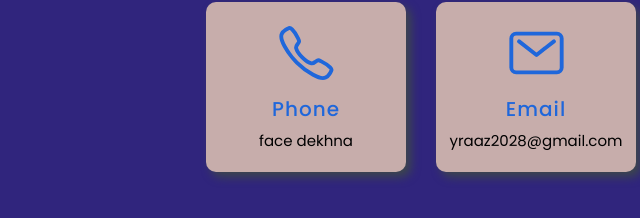
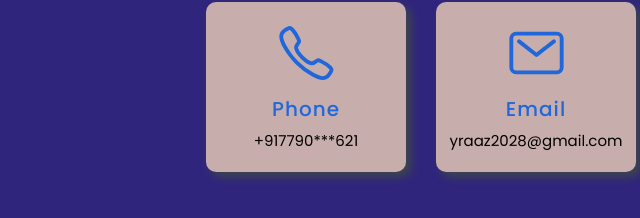
Before and after one commit to YashRaaj1/life, a plain HTML site: page index.html in a window 1280 px wide. Shown: the part 2607-2825 px from the top of the page, 219-859 px from the left. Drawn offline with nearby package versions, Linux system fonts and the light colour scheme.

Commit message:
Update index.html

```diff
--- a/index.html
+++ b/index.html
@@ -102,7 +102,7 @@
       <div class="card">
         <ion-icon name="call-outline"></ion-icon>
         <h3>Phone</h3>
-        <p>face dekhna</p>
+        <p>+917790***621</p>
       </div>
       <div class="card">
         <ion-icon name="mail-outline"></ion-icon>
```
